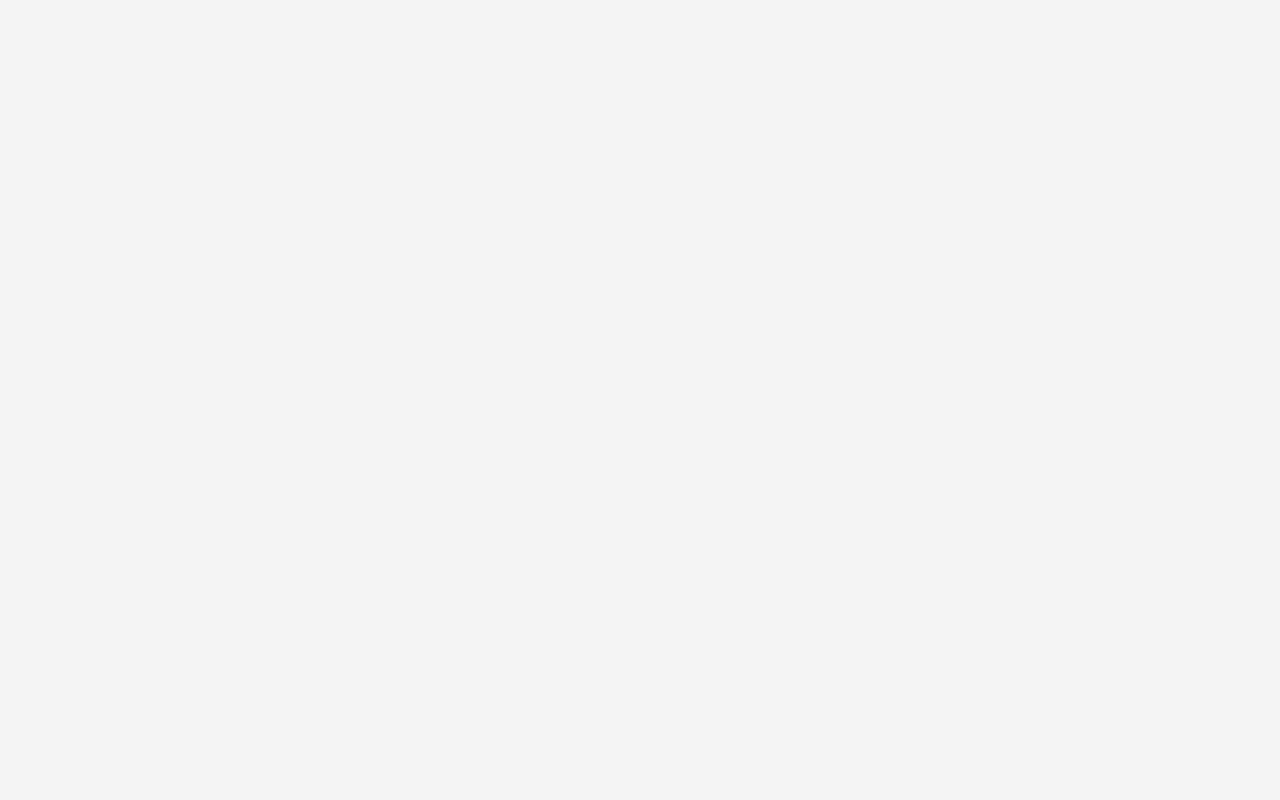
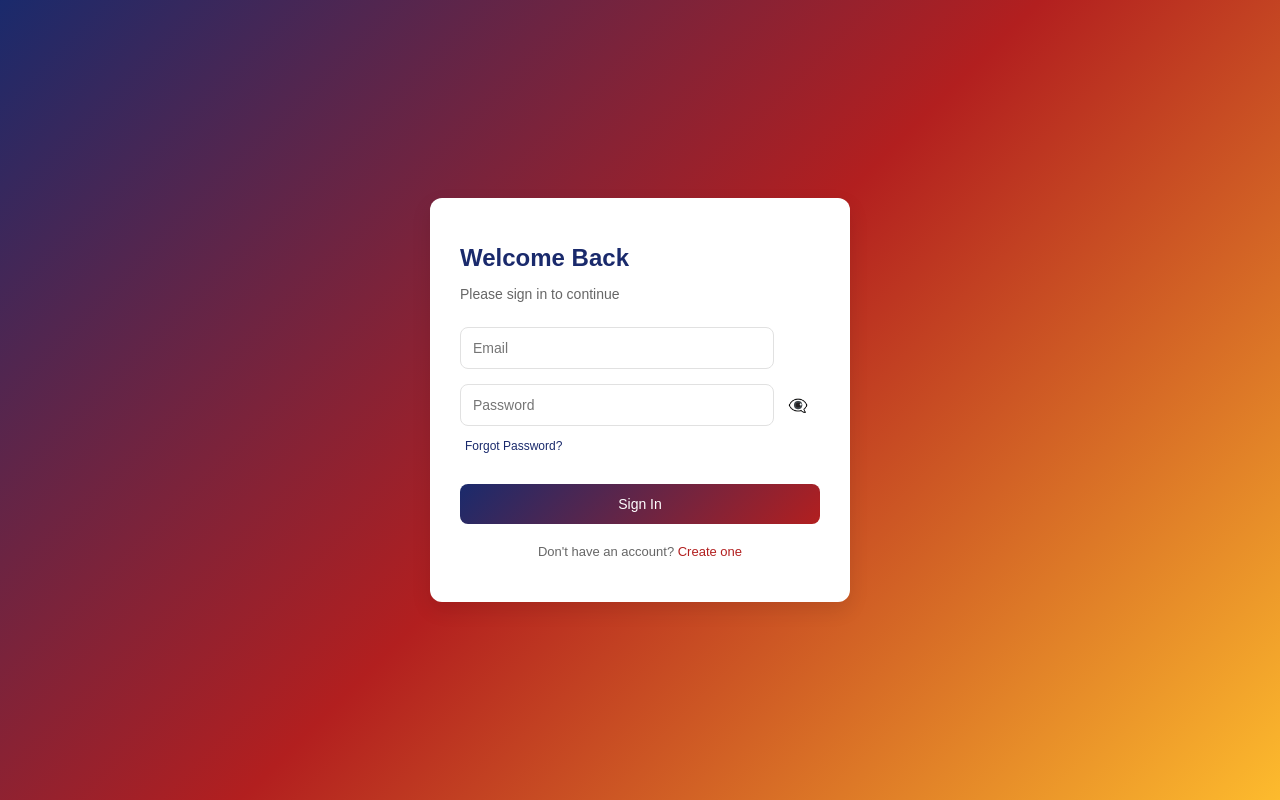
Before and after one commit to Zyldzkie/Movie-Site, a React (Create React App) app in the folder frontend/: page /login in a window 1280 px wide. Before the commit this address had no page. Built offline with nearby package versions, Linux system fonts and the light colour scheme.

Commit message:
login, register routing

```diff
--- a/frontend/src/App.js
+++ b/frontend/src/App.js
@@ -4,6 +4,8 @@ import HomePage from './Pages/HomePage';
 import AdminSearchMovie from './Components/AdminSearchMovie';
 import AdminEditMovie from './Components/AdminEditMovie';
 import './App.css';
+import Login from './Login/Login';
+import Register from './Register/Register';
 
 const App = () => {
   return (
@@ -11,6 +13,8 @@ const App = () => {
       <div className="app">
         <Routes>
           <Route path="/" element={<HomePage />} />
+          <Route path="/login" element={<Login />} />
+          <Route path="/register" element={<Register />} />
           <Route path="/admin_search" element={<AdminSearchMovie />} />
           <Route path="/admin_edit/:tmdbId" element={<AdminEditMovie />} />
         </Routes>
--- a/frontend/src/Login/Login.css
+++ b/frontend/src/Login/Login.css
@@ -81,8 +81,9 @@ body {
 }
 
 .forgot-password {
-  text-align: right;
+  text-align: left;
   margin: -5px 0 5px;
+  padding-left: 5px;
 }
 
 .forgot-link {
--- a/frontend/src/Register/Register.jsx
+++ b/frontend/src/Register/Register.jsx
@@ -11,6 +11,7 @@ function Register() {
   const [middleName, setMiddleName] = useState('');
   const [lastName, setLastName] = useState('');
   const [contactNo, setContactNo] = useState('');
+  const [message, setMessage] = useState('');
 
   const emailRef = useRef();
   const passwordRef = useRef();
@@ -199,7 +200,7 @@ function Register() {
         </form>
 
         <div className="login-prompt">
-          <p>Already have an account? <Link to="/" className="login-link">Sign In</Link></p>
+          <p>Already have an account? <Link to="/login" className="login-link">Sign In</Link></p>
         </div>
       </div>
     </div>
```
